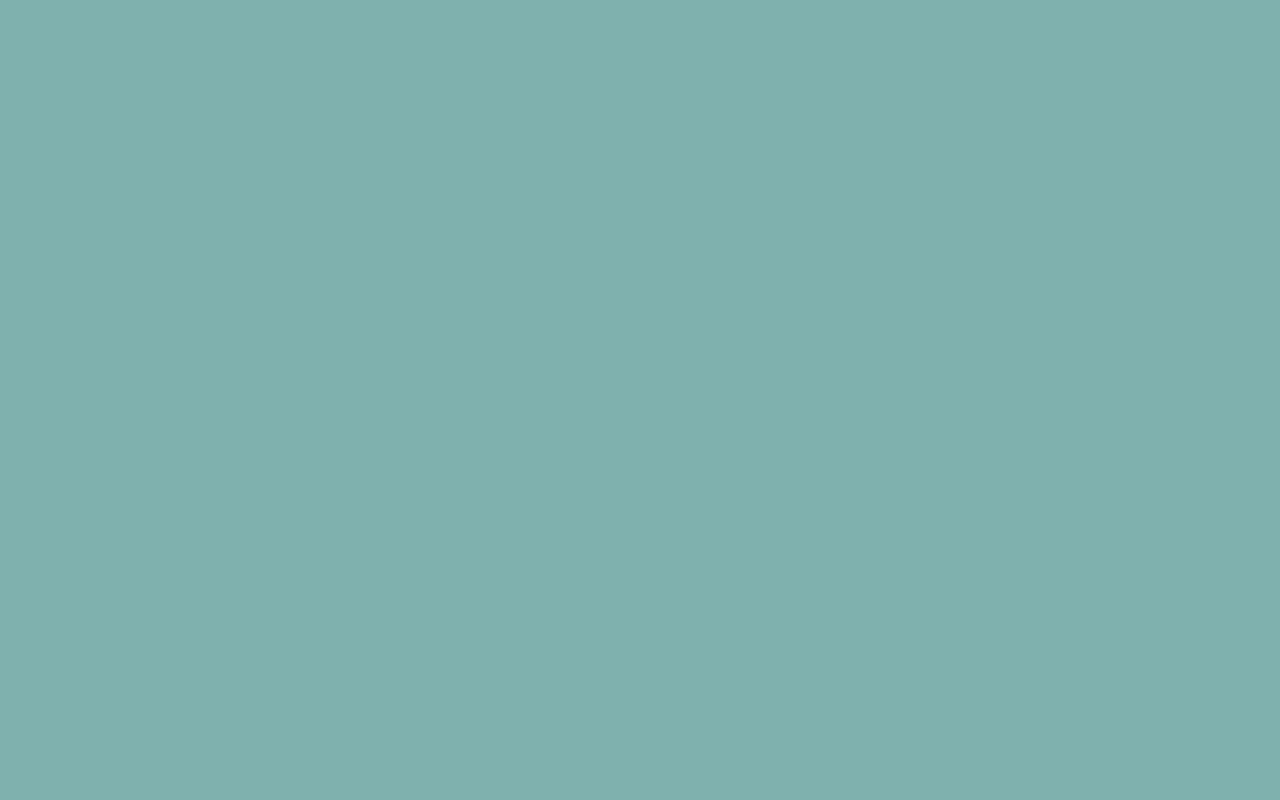
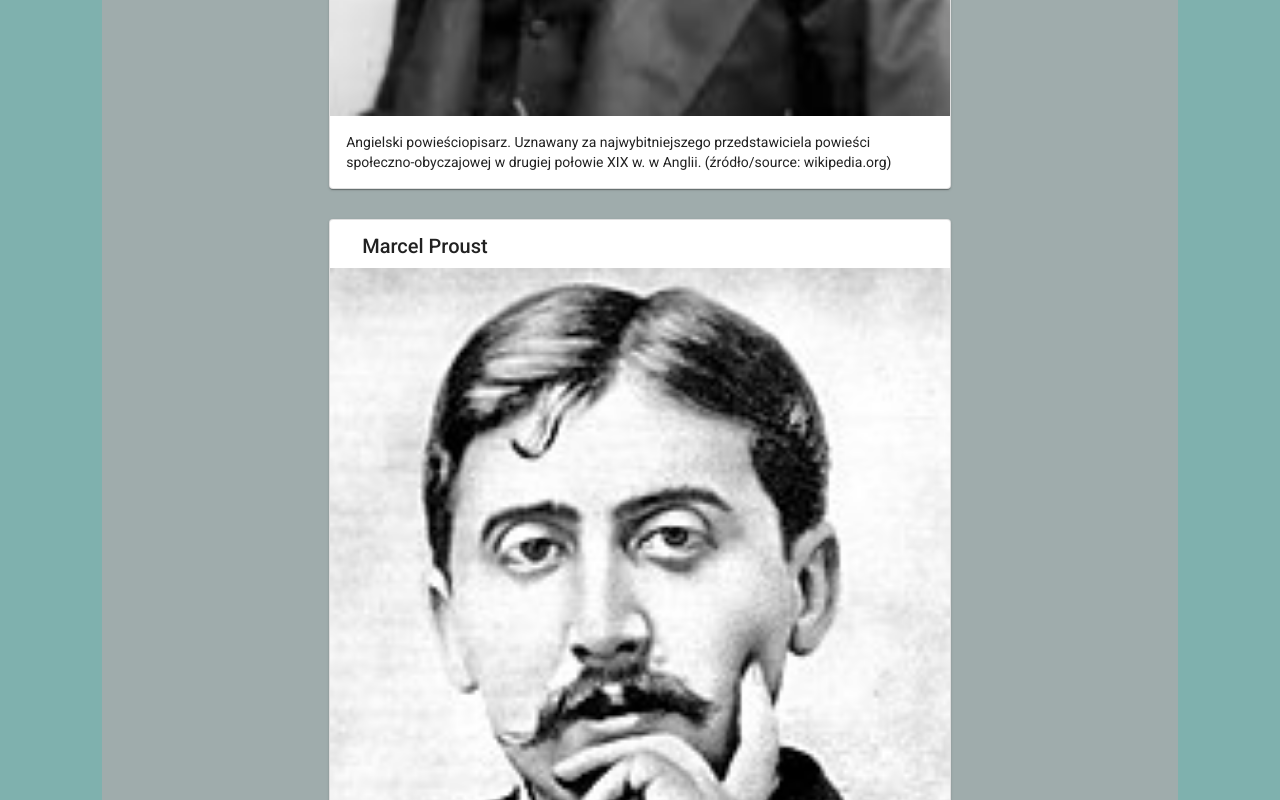
Before and after one commit to RafalM2000/http, an Angular app: page / in a window 1280 px wide. Shown: the part 1120-1920 px from the top of the page. Before the commit the page ends 800 px from the top, so only its background shows below. Built offline with nearby package versions, Linux system fonts and the light colour scheme; no server answers.

Commit message:
change MatListModule for MatCardModlue

```diff
--- a/src/app/app.module.ts
+++ b/src/app/app.module.ts
@@ -1,7 +1,7 @@
 import { BrowserModule } from '@angular/platform-browser';
 import { NgModule } from '@angular/core';
 import { Routes, RouterModule } from '@angular/router';
-import { MatListModule } from '@angular/material/list';
+import { MatCardModule } from '@angular/material/card';
 import { HttpClientModule } from '@angular/common/http';
 
 
@@ -23,7 +23,7 @@ export const appRouter: Routes = [
   imports: [
     BrowserModule,
     HttpClientModule,
-    MatListModule,
+    MatCardModule,
     RouterModule.forRoot(appRouter),
     BrowserAnimationsModule
   ],
--- a/src/app/one/one.component.css
+++ b/src/app/one/one.component.css
@@ -9,3 +9,9 @@ h3 {
   color: white;
   text-align: center;
 }
+.card {
+  width: 60%;
+  margin-bottom: 30px;
+  margin-right: auto;
+  margin-left: auto;
+}
--- a/src/app/one/one.component.html
+++ b/src/app/one/one.component.html
@@ -3,7 +3,13 @@
 </div>
 
 <div class="container">
-  <mat-list-item *ngFor="let paint of paintings$ |async">
-    <span>{{paint.id}} {{paint.name}}</span>
-  </mat-list-item>
+  <mat-card class="card" *ngFor="let author of authors">
+    <mat-card-header>
+      <mat-card-title>{{author.name}}</mat-card-title>
+    </mat-card-header>
+    <img mat-card-image src={{author.link}}>
+    <mat-card-content>
+      <span>{{author.desc}} </span>
+    </mat-card-content>
+  </mat-card>
 </div>
--- a/src/app/one/one.component.ts
+++ b/src/app/one/one.component.ts
@@ -1,11 +1,11 @@
 import { Component, OnInit } from '@angular/core';
-import { HttpClient } from '@angular/common/http'
-import { Observable } from 'rxjs';
+import { HttpClient } from '@angular/common/http';
 
-interface Paintings {
-  id: number;
+
+interface Authors {
   name: string;
-  location: string;
+  link: string;
+  desc: string;
 }
 
 @Component({
@@ -17,12 +17,15 @@ interface Paintings {
 export class OneComponent implements OnInit {
 
   subTitle: string = 'Fetching data from JSON file';
-  paintings$: Observable<Paintings[]>;
+  authors: Authors[];
 
   constructor(private http: HttpClient) { }
 
   ngOnInit(): void {
-    this.paintings$ = this.http.get<Paintings[]>('/data/paintings.json');
+    this.http.get<Authors[]>('/data/authors.json').
+    subscribe(
+      data => this.authors = data,
+      err => console.log('Wystąpił Błąd podczas pobierania pliku:', err)
+    );
   }
-
 }
```
